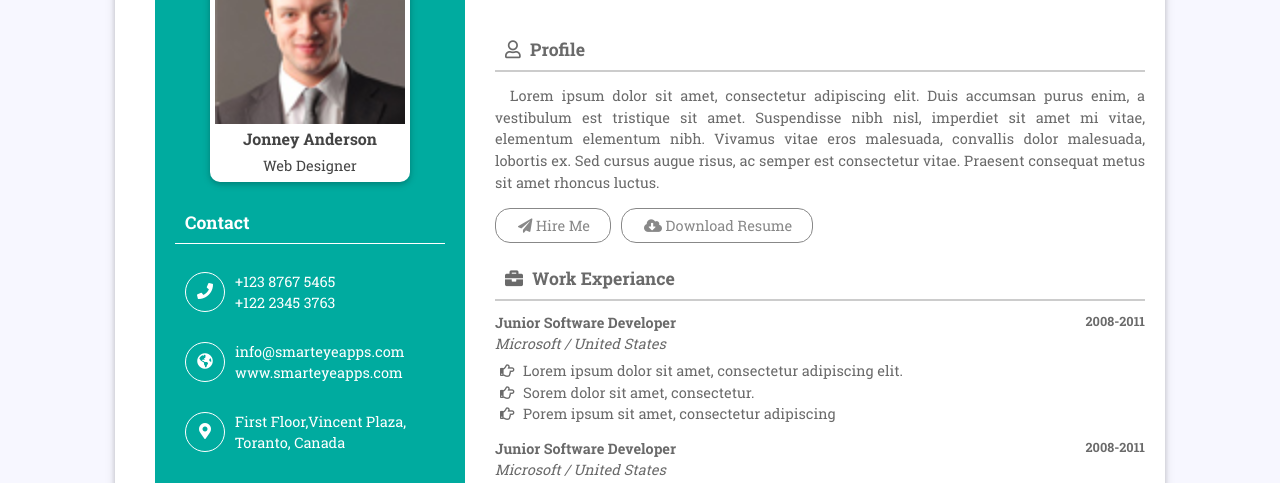
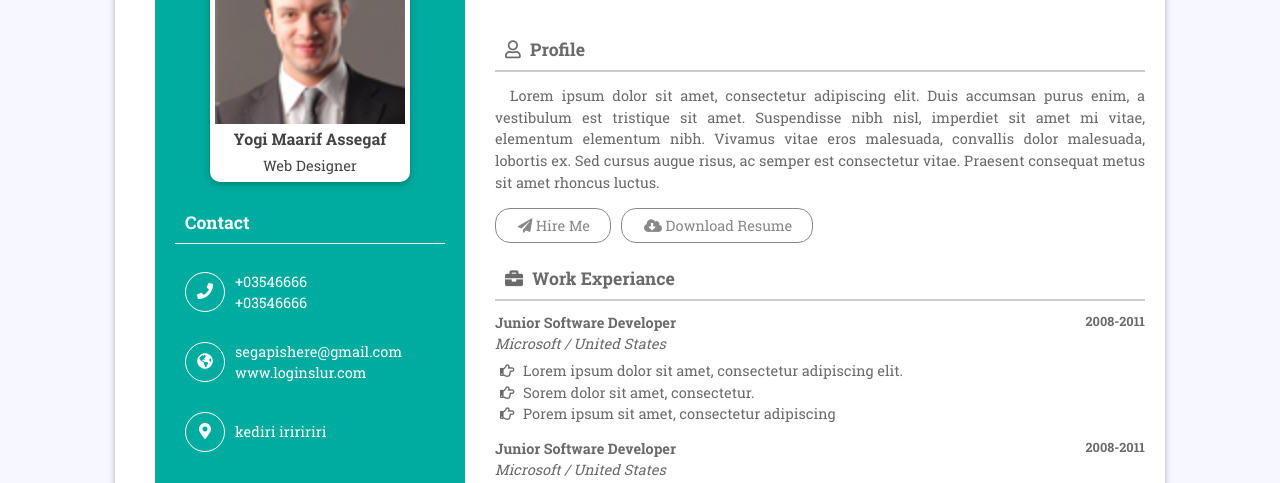
Before and after one commit to yogiassegaf/portofolio, a plain HTML site: page index.html in a window 1280 px wide. Shown: the part 141-624 px from the top of the page. Drawn offline with Linux system fonts and the light colour scheme.

Commit message:
Update index.html

```diff
--- a/index.html
+++ b/index.html
@@ -20,7 +20,7 @@
                     <div class="left-side">
                         <div class="profile-info">
                             <img src="assets/images/profile.jpg" alt="">
-                            <h3>Jonney Anderson</h3>
+                            <h3>Yogi Maarif Assegaf</h3>
                             <span>Web Designer</span>
                         </div>
                         <h4 class="ltitle">Contact</h4>
@@ -29,8 +29,8 @@
                                 <i class="fas fa-phone"></i>
                             </div>
                             <div class="detail">
-                                +123 8767 5465 <br>
-                                +122 2345 3763
+                                +03546666 <br>
+                                +03546666
                             </div>
                         </div>
                         <div class="contact-box pb0">
@@ -38,8 +38,8 @@
                                 <i class="fas fa-globe-americas"></i>
                             </div>
                             <div class="detail">
-                                info@smarteyeapps.com <br>
-                                www.smarteyeapps.com
+                                segapishere@gmail.com <br>
+                                www.loginslur.com
                             </div>
                         </div>
                         <div class="contact-box">
@@ -47,7 +47,7 @@
                                 <i class="fas fa-map-marker-alt"></i>
                             </div>
                             <div class="detail">
-                                First Floor,Vincent Plaza, Toranto, Canada
+                                kediri iriririri
                             </div>
                         </div>
                         <h4 class="ltitle">Contact</h4>
```
